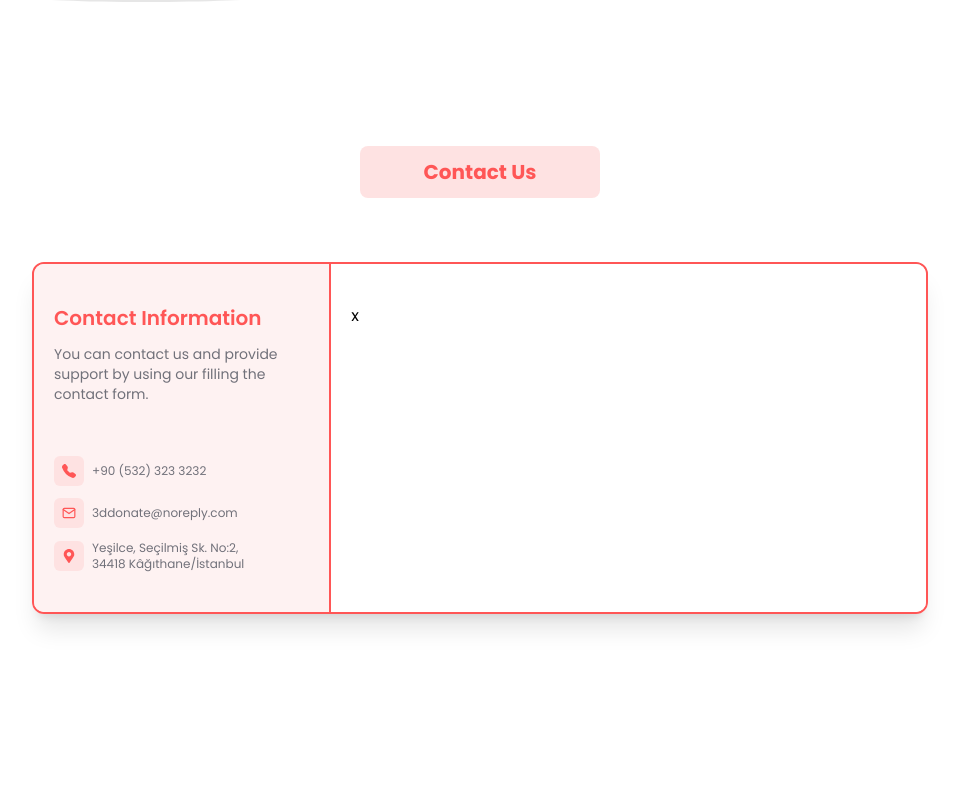
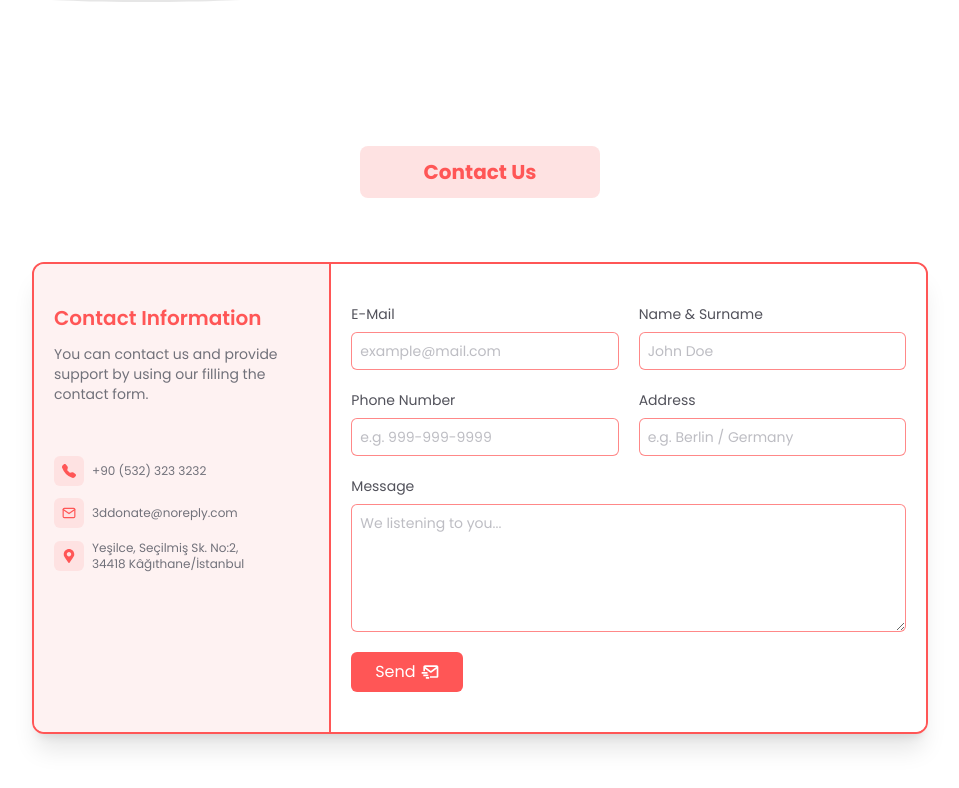
Before and after one commit to jaeger-dvlp/3d-donate-web, a React (Create React App) app: page / in a window 1280 px wide. Shown: the part 3231-4019 px from the top of the page, without its empty margins (160-1119 px from the left). Before the commit the page ends 3909 px from the top, so only its background shows below. Built offline with nearby package versions, Linux system fonts and the light colour scheme.

Commit message:
Set inputs && handle changes

```diff
--- a/src/Components/PageComponents/ContactForm.jsx
+++ b/src/Components/PageComponents/ContactForm.jsx
@@ -1,17 +1,40 @@
+/* eslint-disable implicit-arrow-linebreak */
 import { t } from 'i18next';
-import React from 'react';
+import React, { useEffect, useRef, useState } from 'react';
 
 import { FiMail } from 'react-icons/fi';
 import { BsFillTelephoneFill } from 'react-icons/bs';
 import { FaMapMarkerAlt } from 'react-icons/fa';
+import { BiMailSend } from 'react-icons/bi';
 
 export default function ContactForm() {
+  const contactForm = useRef();
+  const [contactDetails, setContactDetails] = useState({
+    fullName: '',
+    emailAddress: '',
+    phoneNumber: '',
+    personAddress: '',
+    formMessage: '',
+  });
+
+  const submitContactForm = (e) => {
+    e.preventDefault();
+    // axios.post etc.
+  };
+
+  useEffect(() => {
+    contactForm.current.addEventListener('submit', submitContactForm);
+
+    return () =>
+      contactForm.current.removeEventListener('submit', submitContactForm);
+  }, [contactDetails]);
+
   return (
-    <div className="w-full font-pop grid grid-cols-1 gap-16 py-16 px-5 bg-white place-content-start place-items-center">
+    <div className="w-full !z-1 font-pop grid grid-cols-1 gap-16 py-16 px-5 bg-white place-content-start place-items-center">
       <h1 className="p-3 text-center rounded-lg w-full max-w-[15rem] bg-red-100 text-brand-red font-bold text-xl">
         {t('labels.contact-us')}
       </h1>
-      <div className="w-full relative overflow-hidden max-w-4xl grid grid-cols-6 place-items-start place-content-start gap-0 rounded-xl border-brand-red border-2 shadow-xl">
+      <div className="w-full relative overflow-hidden xl:max-w-4xl lg:max-w-4xl max-w-md grid grid-cols-6 place-items-start place-content-start gap-0 rounded-xl border-brand-red border-2 shadow-xl">
         <div className="w-full xl:py-10 lg:py-10 p-5 grid grid-cols-1 place-content-start place-items-start gap-3 bg-red-50 !h-full xl:col-span-2 lg:col-span-2 col-span-full xl:border-r-2 lg:border-r-2 xl:border-b-0 lg:border-b-0 border-r-0 border-b-2 border-brand-red">
           <h1 className="text-xl font-semibold text-brand-red ">
             Contact Information
@@ -45,8 +68,105 @@ export default function ContactForm() {
             </span>
           </div>
         </div>
-        <div className="w-full h-full xl:col-span-4 lg:col-span-4 col-span-full bg-white p-5 xl:py-10 lg:py-10">
-          x
+        <div className="w-full xl:max-w-full lg:max-w-full max-w-md grid grid-cols-1 xl:col-span-4 lg:col-span-4 col-span-full ">
+          <form
+            ref={contactForm}
+            className="w-full grid xl:grid-cols-2 lg:grid-cols-2 grid-cols-1 gap-5 bg-white p-5 xl:py-10 lg:py-10"
+          >
+            <div className="w-full grid grid-cols-1 gap-2 place-content-start place-items-start">
+              <span className="text-zinc-600 text-sm">E-Mail</span>
+              <input
+                className="w-full border !outline-none ring-brand-red/30 focus:ring-4 ring-0  border-brand-red/70 text-sm placeholder:text-zinc-400/70 text-zinc-600 p-2 rounded-md"
+                placeholder="example@mail.com"
+                type="email"
+                name="email"
+                required
+                onChange={(e) => {
+                  setContactDetails({
+                    ...contactDetails,
+                    emailAddress: e.target.value,
+                  });
+                }}
+                value={contactDetails.emailAddress}
+              />
+            </div>
+            <div className="w-full grid grid-cols-1 gap-2 place-content-start place-items-start">
+              <span className="text-zinc-600 text-sm">Name & Surname</span>
+              <input
+                className="w-full border !outline-none ring-brand-red/30 focus:ring-4 ring-0  border-brand-red/70 text-sm placeholder:text-zinc-400/70 text-zinc-600 p-2 rounded-md"
+                placeholder="John Doe"
+                type="text"
+                name="name"
+                required
+                onChange={(e) => {
+                  setContactDetails({
+                    ...contactDetails,
+                    fullName: e.target.value,
+                  });
+                }}
+                value={contactDetails.fullName}
+              />
+            </div>
+            <div className="w-full grid grid-cols-1 gap-2 place-content-start place-items-start">
+              <span className="text-zinc-600 text-sm">Phone Number</span>
+              <input
+                className="w-full border !outline-none ring-brand-red/30 focus:ring-4 ring-0  border-brand-red/70 text-sm placeholder:text-zinc-400/70 text-zinc-600 p-2 rounded-md"
+                placeholder="e.g. 999-999-9999"
+                type="tel"
+                name="phone"
+                required
+                onChange={(e) => {
+                  setContactDetails({
+                    ...contactDetails,
+                    phoneNumber: e.target.value,
+                  });
+                }}
+                value={contactDetails.phoneNumber}
+              />
+            </div>
+            <div className="w-full grid grid-cols-1 gap-2 place-content-start place-items-start">
+              <span className="text-zinc-600 text-sm">Address</span>
+              <input
+                className="w-full border !outline-none ring-brand-red/30 focus:ring-4 ring-0  border-brand-red/70 text-sm placeholder:text-zinc-400/70 text-zinc-600 p-2 rounded-md"
+                placeholder="e.g. Berlin / Germany"
+                type="text"
+                name="address"
+                required
+                onChange={(e) => {
+                  setContactDetails({
+                    ...contactDetails,
+                    personAddress: e.target.value,
+                  });
+                }}
+                value={contactDetails.personAddress}
+              />
+            </div>
+            <div className="w-full grid grid-cols-1 gap-2 col-span-full place-content-start place-items-start">
+              <span className="text-zinc-600 text-sm">Message</span>
+              <textarea
+                className="w-full border !outline-none min-h-[8rem] ring-brand-red/30 focus:ring-4 ring-0  border-brand-red/70 text-sm placeholder:text-zinc-400/70 text-zinc-600 p-2 rounded-md"
+                placeholder="We listening to you..."
+                name="message"
+                required
+                onChange={(e) => {
+                  setContactDetails({
+                    ...contactDetails,
+                    formMessage: e.target.value,
+                  });
+                }}
+                value={contactDetails.formMessage}
+              />
+            </div>
+            <div className="w-full col-span-full">
+              <button
+                type="submit"
+                className="bg-brand-red hover:bg-brand-red/70 transition-all duration-200 active:scale-90 !outline-none focus:ring-4 ring-brand-red/30 ring-0 flex justify-center flex-nowrap gap-1 place-items-center p-2 rounded-md text-white w-full max-w-[7rem]"
+              >
+                <span>Send</span>
+                <BiMailSend className="text-xl" />
+              </button>
+            </div>
+          </form>
         </div>
       </div>
     </div>
```
